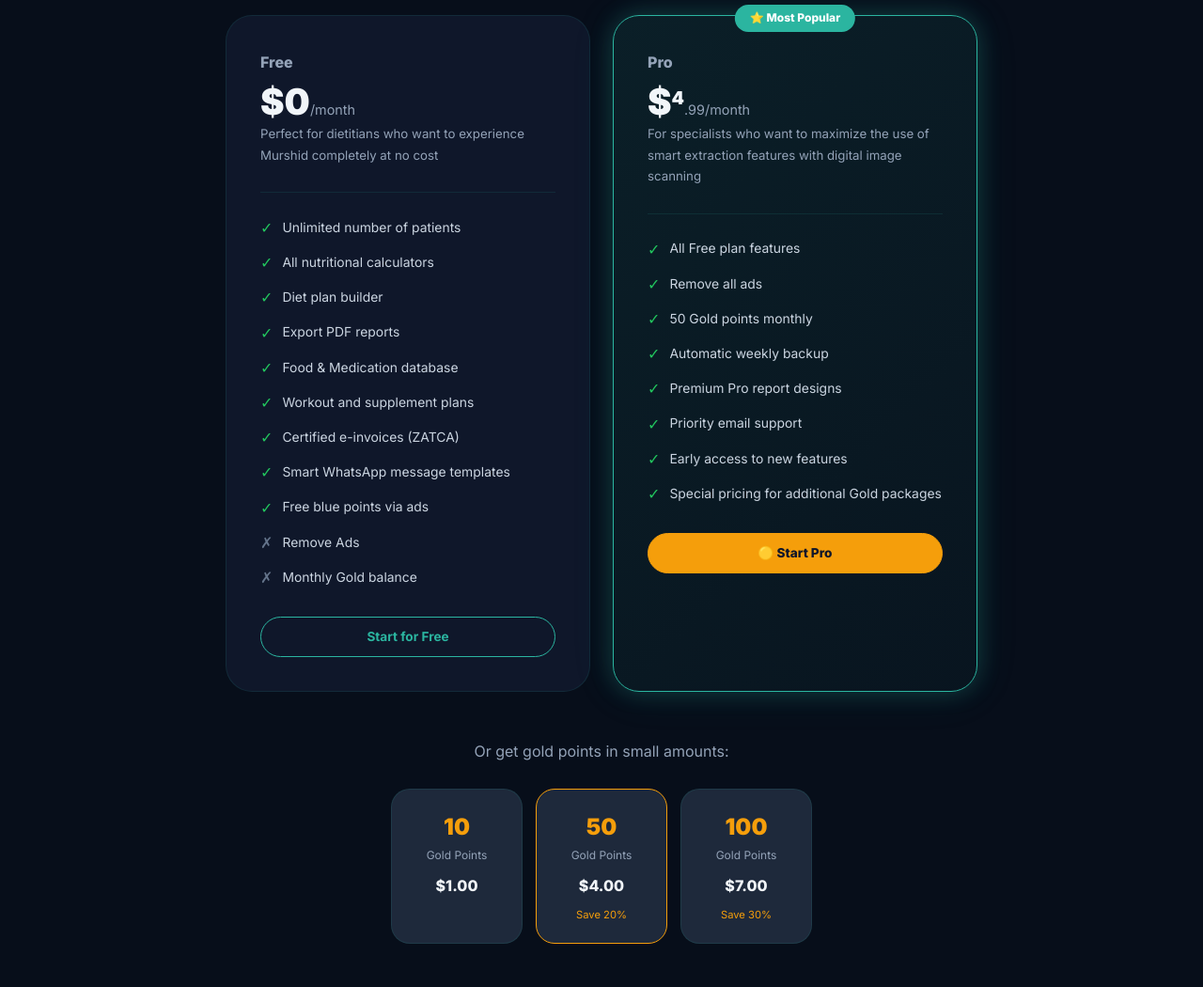
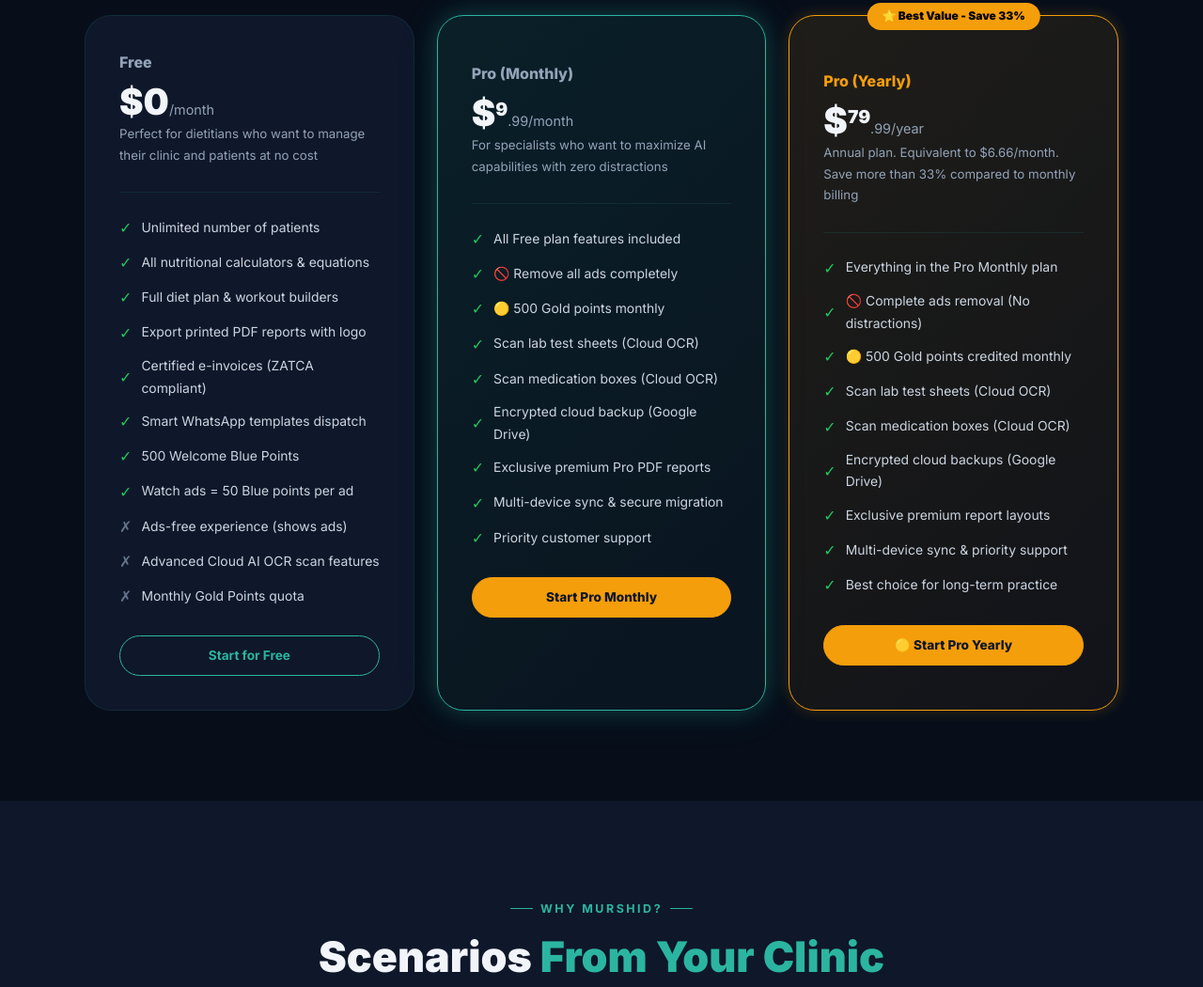
Before and after one commit to feshealthtech/murshid-website, a plain HTML site: page index.html in a window 1280 px wide. Shown: the part 8189-9239 px from the top of the page at 94% size. Drawn offline with Linux system fonts and the light colour scheme.

Commit message:
feat(pricing): update pricing plans to Free, Pro Monthly, and Pro Yearly

```diff
--- a/index.html
+++ b/index.html
@@ -641,7 +641,7 @@
           <div class="wallet-item"><span class="wi-dot"></span>Instant BMI, BMR, and macro calculations</div>
           <div class="wallet-item"><span class="wi-dot"></span>Build diet plans manually</div>
           <div class="wallet-item"><span class="wi-dot"></span>Export PDF reports with your clinic's logo</div>
-          <div class="wallet-item"><span class="wi-dot"></span>Watch an ad = 100 Blue Points</div>
+          <div class="wallet-item"><span class="wi-dot"></span>Watch an ad = 50 Blue Points</div>
           <div class="wallet-item"><span class="wi-dot"></span>500 Welcome Points upon registration</div>
         </div>
       </div>
@@ -656,8 +656,8 @@
           <div class="wallet-item"><span class="wi-dot"></span>Smart OCR extraction for medications and prescriptions</div>
           <div class="wallet-item"><span class="wi-dot"></span>Automated document recognition and digitization</div>
           <div class="wallet-item"><span class="wi-dot"></span>Support for advanced cloud image processing</div>
-          <div class="wallet-item"><span class="wi-dot"></span>Watch a premium ad = 1-2 Gold Points</div>
-          <div class="wallet-item"><span class="wi-dot"></span>Buy packages starting from $1 — or earn via referrals</div>
+          <div class="wallet-item"><span class="wi-dot"></span>Watch a premium ad = 1 Gold Point</div>
+          <div class="wallet-item"><span class="wi-dot"></span>Subscribe to Pro for 500 monthly points — or earn via referrals</div>
         </div>
       </div>
     </div>
@@ -693,7 +693,7 @@
       <div class="how-step reveal">
         <div class="how-step-num">📷</div>
         <h3 class="how-step-title">OCR Extraction</h3>
-        <p class="how-step-text">For just one gold point, automatically extract test and medication data from photos, saving hours of manual data entry.</p>
+        <p class="how-step-text">For just two gold points, automatically extract test and medication data from photos, saving hours of manual data entry.</p>
       </div>
     </div>
   </div>
@@ -715,66 +715,63 @@
       <div class="pricing-card reveal-right">
         <div class="pricing-name">Free</div>
         <div class="pricing-price">$<span class="price-curr"></span>0<span class="price-period">/month</span></div>
-        <p class="pricing-desc">Perfect for dietitians who want to experience Murshid completely at no cost</p>
+        <p class="pricing-desc">Perfect for dietitians who want to manage their clinic and patients at no cost</p>
         <div class="pricing-divider"></div>
         <div class="pricing-features">
           <div class="pf-item"><span class="pf-check">✓</span> Unlimited number of patients</div>
-          <div class="pf-item"><span class="pf-check">✓</span> All nutritional calculators</div>
-          <div class="pf-item"><span class="pf-check">✓</span> Diet plan builder</div>
-          <div class="pf-item"><span class="pf-check">✓</span> Export PDF reports</div>
-          <div class="pf-item"><span class="pf-check">✓</span> Food & Medication database</div>
-          <div class="pf-item"><span class="pf-check">✓</span> Workout and supplement plans</div>
-          <div class="pf-item"><span class="pf-check">✓</span> Certified e-invoices (ZATCA)</div>
-          <div class="pf-item"><span class="pf-check">✓</span> Smart WhatsApp message templates</div>
-          <div class="pf-item"><span class="pf-check">✓</span> Free blue points via ads</div>
-          <div class="pf-item"><span class="pf-x">✗</span> Remove Ads</div>
-          <div class="pf-item"><span class="pf-x">✗</span> Monthly Gold balance</div>
+          <div class="pf-item"><span class="pf-check">✓</span> All nutritional calculators & equations</div>
+          <div class="pf-item"><span class="pf-check">✓</span> Full diet plan & workout builders</div>
+          <div class="pf-item"><span class="pf-check">✓</span> Export printed PDF reports with logo</div>
+          <div class="pf-item"><span class="pf-check">✓</span> Certified e-invoices (ZATCA compliant)</div>
+          <div class="pf-item"><span class="pf-check">✓</span> Smart WhatsApp templates dispatch</div>
+          <div class="pf-item"><span class="pf-check">✓</span> 500 Welcome Blue Points</div>
+          <div class="pf-item"><span class="pf-check">✓</span> Watch ads = 50 Blue points per ad</div>
+          <div class="pf-item"><span class="pf-x">✗</span> Ads-free experience (shows ads)</div>
+          <div class="pf-item"><span class="pf-x">✗</span> Advanced Cloud AI OCR scan features</div>
+          <div class="pf-item"><span class="pf-x">✗</span> Monthly Gold Points quota</div>
         </div>
         <a href="#download" class="m-btn m-btn-outline" style="width:100%;justify-content:center" id="free-plan-btn">Start for Free</a>
       </div>
 
-      <!-- Pro -->
-      <div class="pricing-card featured reveal-left">
-        <span class="pricing-popular">⭐ Most Popular</span>
-        <div class="pricing-name">Pro</div>
-        <div class="pricing-price">$<span class="price-curr">4</span><span class="price-period">.99/month</span></div>
-        <p class="pricing-desc">For specialists who want to maximize the use of smart extraction features with digital image scanning</p>
+      <!-- Pro Monthly -->
+      <div class="pricing-card featured reveal-left" style="padding-top: 48px;">
+        <div class="pricing-name">Pro (Monthly)</div>
+        <div class="pricing-price">$<span class="price-curr">9</span><span class="price-period">.99/month</span></div>
+        <p class="pricing-desc">For specialists who want to maximize AI capabilities with zero distractions</p>
         <div class="pricing-divider"></div>
         <div class="pricing-features">
-          <div class="pf-item"><span class="pf-check">✓</span> All Free plan features</div>
-          <div class="pf-item"><span class="pf-check">✓</span> Remove all ads</div>
-          <div class="pf-item"><span class="pf-check">✓</span> 50 Gold points monthly</div>
-          <div class="pf-item"><span class="pf-check">✓</span> Automatic weekly backup</div>
-          <div class="pf-item"><span class="pf-check">✓</span> Premium Pro report designs</div>
-          <div class="pf-item"><span class="pf-check">✓</span> Priority email support</div>
-          <div class="pf-item"><span class="pf-check">✓</span> Early access to new features</div>
-          <div class="pf-item"><span class="pf-check">✓</span> Special pricing for additional Gold packages</div>
+          <div class="pf-item"><span class="pf-check">✓</span> All Free plan features included</div>
+          <div class="pf-item"><span class="pf-check">✓</span> 🚫 Remove all ads completely</div>
+          <div class="pf-item"><span class="pf-check">✓</span> 🟡 500 Gold points monthly</div>
+          <div class="pf-item"><span class="pf-check">✓</span> Scan lab test sheets (Cloud OCR)</div>
+          <div class="pf-item"><span class="pf-check">✓</span> Scan medication boxes (Cloud OCR)</div>
+          <div class="pf-item"><span class="pf-check">✓</span> Encrypted cloud backup (Google Drive)</div>
+          <div class="pf-item"><span class="pf-check">✓</span> Exclusive premium Pro PDF reports</div>
+          <div class="pf-item"><span class="pf-check">✓</span> Multi-device sync & secure migration</div>
+          <div class="pf-item"><span class="pf-check">✓</span> Priority customer support</div>
         </div>
-        <a href="#download" class="m-btn m-btn-gold" style="width:100%;justify-content:center" id="pro-plan-btn">🟡 Start Pro</a>
+        <a href="#download" class="m-btn m-btn-gold" style="width:100%;justify-content:center" id="pro-monthly-btn">Start Pro Monthly</a>
       </div>
-    </div>
 
-    <!-- Gold Packages -->
-    <div style="margin-top:48px;text-align:center">
-      <p class="m-subtitle" style="margin-bottom:24px">Or get gold points in small amounts:</p>
-      <div style="display:flex;gap:14px;justify-content:center;flex-wrap:wrap">
-        <div class="m-card" style="padding:20px 28px;text-align:center;min-width:140px">
-          <div style="font-size:1.5rem;font-weight:900;color:var(--m-gold)">10</div>
-          <div style="font-size:0.75rem;color:var(--m-text-muted)">Gold Points</div>
-          <div style="font-weight:800;color:var(--m-text);margin:8px 0">$1.00</div>
+      <!-- Pro Yearly -->
+      <div class="pricing-card featured reveal-left" style="padding-top: 56px; background: linear-gradient(135deg, rgba(245, 158, 11, 0.1), rgba(245, 158, 11, 0.04)); border-color: var(--m-gold); box-shadow: 0 0 16px var(--m-gold-glow);">
+        <span class="pricing-popular" style="background: var(--m-gold); color: #000; font-weight: 900; top: -14px; white-space: nowrap;">⭐ Best Value - Save 33%</span>
+        <div class="pricing-name" style="color: var(--m-gold);">Pro (Yearly)</div>
+        <div class="pricing-price">$<span class="price-curr">79</span><span class="price-period">.99/year</span></div>
+        <p class="pricing-desc">Annual plan. Equivalent to $6.66/month. Save more than 33% compared to monthly billing</p>
+        <div class="pricing-divider"></div>
+        <div class="pricing-features">
+          <div class="pf-item"><span class="pf-check">✓</span> Everything in the Pro Monthly plan</div>
+          <div class="pf-item"><span class="pf-check">✓</span> 🚫 Complete ads removal (No distractions)</div>
+          <div class="pf-item"><span class="pf-check">✓</span> 🟡 500 Gold points credited monthly</div>
+          <div class="pf-item"><span class="pf-check">✓</span> Scan lab test sheets (Cloud OCR)</div>
+          <div class="pf-item"><span class="pf-check">✓</span> Scan medication boxes (Cloud OCR)</div>
+          <div class="pf-item"><span class="pf-check">✓</span> Encrypted cloud backups (Google Drive)</div>
+          <div class="pf-item"><span class="pf-check">✓</span> Exclusive premium report layouts</div>
+          <div class="pf-item"><span class="pf-check">✓</span> Multi-device sync & priority support</div>
+          <div class="pf-item"><span class="pf-check">✓</span> Best choice for long-term practice</div>
         </div>
-        <div class="m-card" style="padding:20px 28px;text-align:center;min-width:140px;border-color:var(--m-gold)">
-          <div style="font-size:1.5rem;font-weight:900;color:var(--m-gold)">50</div>
-          <div style="font-size:0.75rem;color:var(--m-text-muted)">Gold Points</div>
-          <div style="font-weight:800;color:var(--m-text);margin:8px 0">$4.00</div>
-          <div style="font-size:0.7rem;color:var(--m-gold)">Save 20%</div>
-        </div>
-        <div class="m-card" style="padding:20px 28px;text-align:center;min-width:140px">
-          <div style="font-size:1.5rem;font-weight:900;color:var(--m-gold)">100</div>
-          <div style="font-size:0.75rem;color:var(--m-text-muted)">Gold Points</div>
-          <div style="font-weight:800;color:var(--m-text);margin:8px 0">$7.00</div>
-          <div style="font-size:0.7rem;color:var(--m-gold)">Save 30%</div>
-        </div>
+        <a href="#download" class="m-btn m-btn-gold" style="width:100%;justify-content:center" id="pro-annual-btn">🟡 Start Pro Yearly</a>
       </div>
     </div>
   </div>
--- a/shared/index-style.css
+++ b/shared/index-style.css
@@ -312,7 +312,7 @@
 .how-step-text { font-size:0.82rem; color:var(--m-text-muted); line-height:1.7; }
 
 /* ── Pricing ── */
-.pricing-grid { display:grid; grid-template-columns:1fr 1fr; gap:24px; max-width:800px; margin:0 auto; }
+.pricing-grid { display:grid; grid-template-columns:repeat(3,1fr); gap:24px; max-width:1100px; margin:0 auto; }
 .pricing-card {
   background:var(--m-surface); border:1px solid var(--m-border);
   border-radius:var(--m-radius-xl); padding:36px; transition:var(--m-transition);
```
Also changed, not shown: faq.html (+5 -5 lines).
